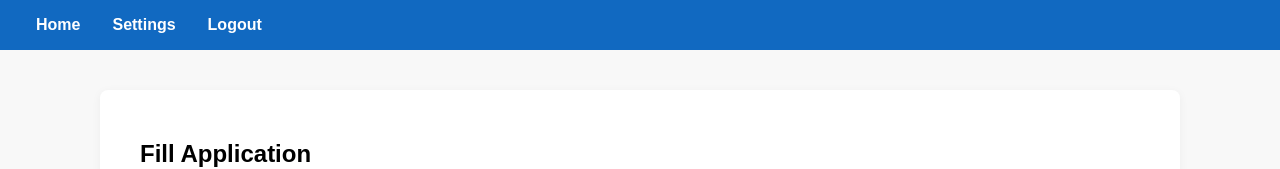
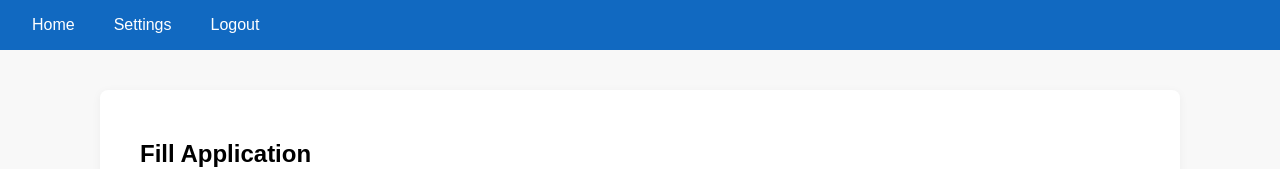
Before and after one commit to reem-husein/CS-3354-Group-11, a React (Create React App) app in the folder ProjectRoute/Frontend/: page /driver-application in a window 1280 px wide. Shown: the top 169 px of the page. Built offline with nearby package versions, Linux system fonts and the light colour scheme.

Commit message:
touch ups on the menu bar for these pages

```diff
--- a/ProjectRoute/Frontend/src/Pages/DriverApplication.jsx
+++ b/ProjectRoute/Frontend/src/Pages/DriverApplication.jsx
@@ -50,7 +50,7 @@ const DriverApplication = () => {
 
   return (
     <div className={styles.pageContainer}>
-      <nav className={styles.topMenu}>
+      <nav className="dashboard-menu">
         <button onClick={() => navigate("/driver-dashboard2")}>Home</button>
         <button onClick={() => alert("Settings coming soon!")}>Settings</button>
         <button onClick={() => navigate("/")}>Logout</button>
--- a/ProjectRoute/Frontend/src/Pages/DriverDashboard.jsx
+++ b/ProjectRoute/Frontend/src/Pages/DriverDashboard.jsx
@@ -21,6 +21,7 @@ const DriverDashboard = () => {
 
       <div className="dashboard-content">
         <h2>Admin Dashboard</h2>
+        <hr />
         <h3>Welcome to ChauffeurCheck!</h3>
 
         <div className="dashboard-cards">
--- a/ProjectRoute/Frontend/src/Pages/DriverDashboard2.jsx
+++ b/ProjectRoute/Frontend/src/Pages/DriverDashboard2.jsx
@@ -15,6 +15,7 @@ const DriverDashboard2 = () => {
 
       <div className="dashboard-content">
         <h2>Driver Dashboard</h2>
+        <hr />
         <h3>Welcome to ChauffeurCheck!</h3>
 
         <button
--- a/ProjectRoute/Frontend/src/Pages/EditProfile.jsx
+++ b/ProjectRoute/Frontend/src/Pages/EditProfile.jsx
@@ -99,6 +99,7 @@ const EditProfile = () => {
         <button onClick={() => navigate("/")}>Logout</button>
       </nav>
 
+      <div className="dashboard-content">
         <h2>Edit Profile</h2>
         <hr />
 
@@ -219,6 +220,7 @@ const EditProfile = () => {
           </button>
         </form>
       </div>
+    </div>
   );
 };
 
--- a/ProjectRoute/Frontend/src/Pages/SearchPage.jsx
+++ b/ProjectRoute/Frontend/src/Pages/SearchPage.jsx
@@ -84,6 +84,7 @@ export default function SearchPage() {
         <button onClick={() => navigate("/")}>Logout</button>
       </nav>
 
+      <div className="dashboard-content">
         <h2>Search Profiles</h2>
 
         <div className="search-bar-container">
@@ -145,5 +146,6 @@ export default function SearchPage() {
           </tbody>
         </table>
       </div>
+    </div>
   );
 }
--- a/ProjectRoute/Frontend/src/Pages/styles.css
+++ b/ProjectRoute/Frontend/src/Pages/styles.css
@@ -1,5 +1,4 @@
   .app-container {
-    padding: 40px;
     font-family: Arial, sans-serif;
     background-color: #f8f8f8;
     min-height: 100vh;
```
Lines whose indentation alone changed are shown as unchanged.
